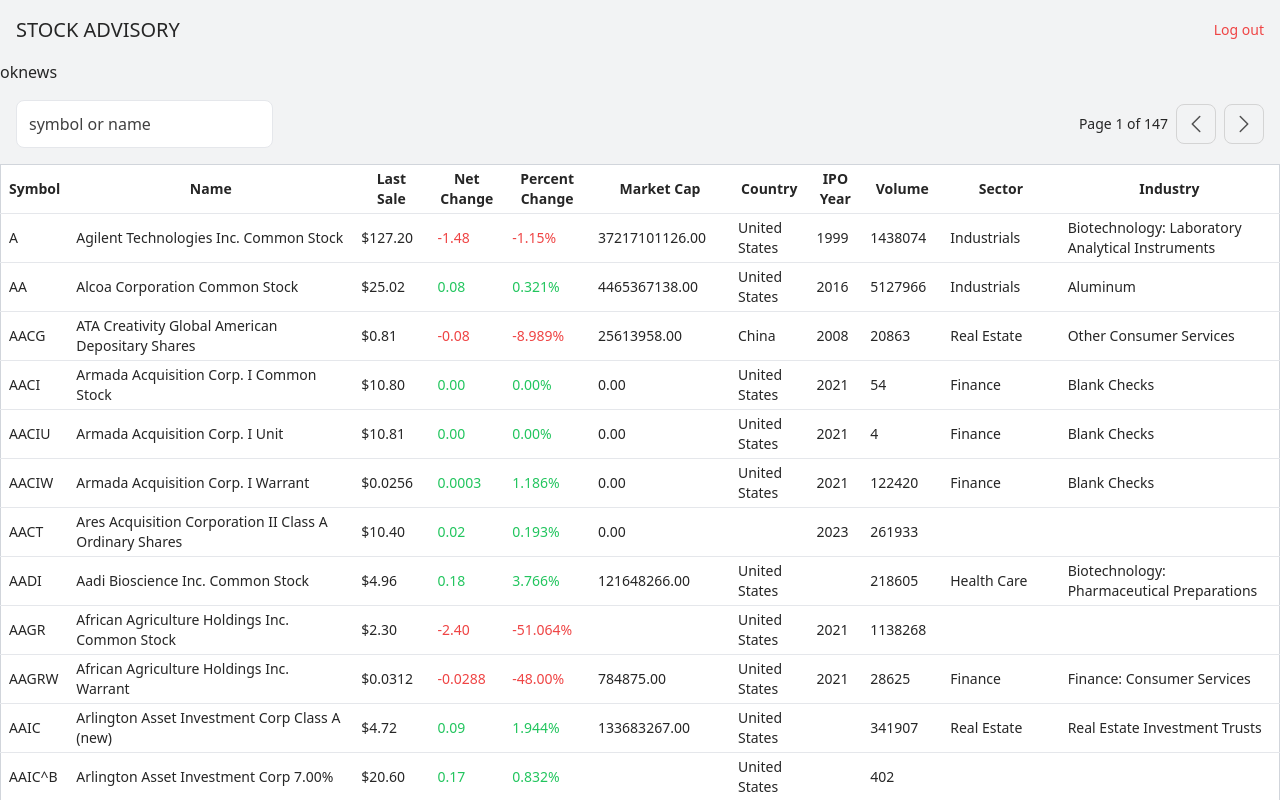
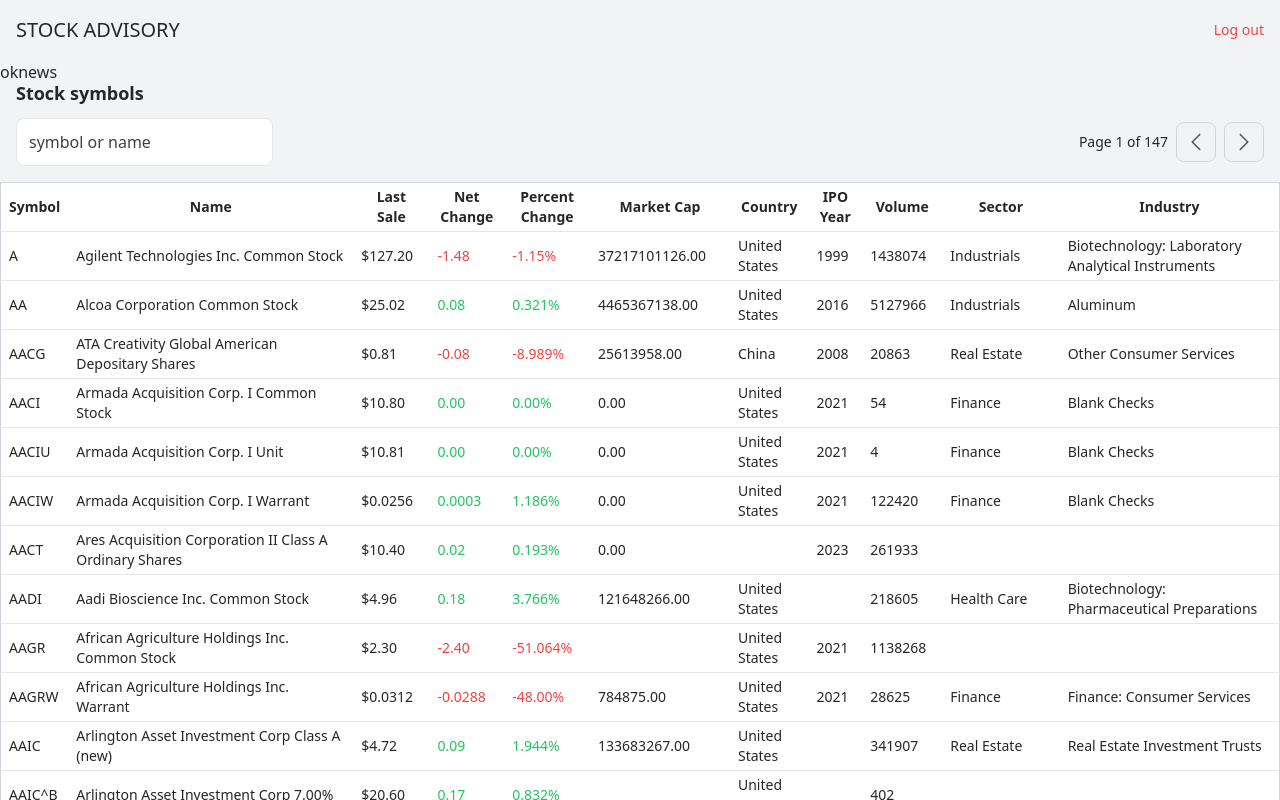
Before and after one commit to dailoi280702/Stock-market-advisory, a React (Vite) app: page / in a window 1280 px wide. Shown: the top 800 px of the page. Built offline with nearby package versions, Linux system fonts and the light colour scheme; no server answers; sample sign-in values are in the browser's storage.

Commit message:
add stock name

```diff
--- a/src/components/SymbolsList/index.tsx
+++ b/src/components/SymbolsList/index.tsx
@@ -131,6 +131,10 @@ const SymbolsList = () => {
 
   return (
     <>
+      <p className="text-lg font-bold px-4 w-full max-w-screen-xl mx-auto leading-none">
+        Stock symbols
+      </p>
+
       <div className="flex items-center max-w-screen-xl mx-auto p-4 w-screen">
         <input
           onChange={(e) => setText(e.target.value)}
```
